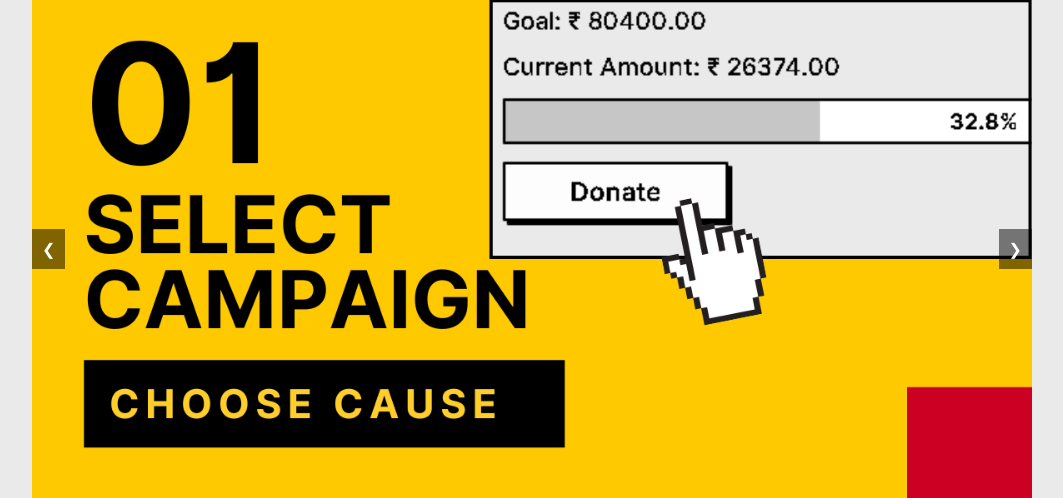
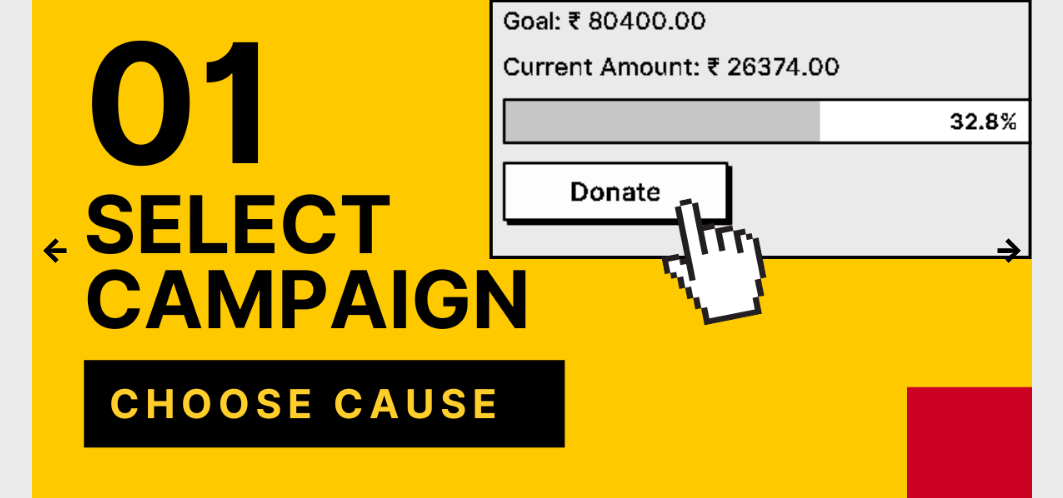
Before and after one commit to Chirag8023/NectarOfService, a PHP site: page /NectarOfService/assets/landing_page.php in a window 1280 px wide. Shown: the part 845-1343 px from the top of the page, without its empty margins (108-1171 px from the left). Run offline with PHP 8.4, Linux system fonts and the light colour scheme; data comes from the database, SQL or seed files in the repository; some web fonts are replaced.

Commit message:
carousel control styling

```diff
--- a/assets/landing_page.php
+++ b/assets/landing_page.php
@@ -40,8 +40,8 @@ margin-right:-0.5rem; margin-left:-1%; padding-left: 0.8rem; border-bottom: 2px
                 <img src="http://localhost/NectarOfService/assets/images/3.png" alt="Slide 3">
             </div>
         </div>
-        <label for="carousel-3" class="carousel-control prev">&#10094;</label>
-        <label for="carousel-2" class="carousel-control next">&#10095;</label>
+        <label for="carousel-3" class="carousel-control prev">←</label>
+        <label for="carousel-2" class="carousel-control next">→</label>
     </div>
 
     <div class="patron-section">
--- a/assets/main_style.css
+++ b/assets/main_style.css
@@ -178,11 +178,14 @@ textarea::-webkit-scrollbar-thumb:active {
     position: absolute;
     top: 50%;
     transform: translateY(-50%);
-    background: rgba(0, 0, 0, 0.5);
-    color: #fff;
+    background: #0000;
+    color: #000;
     cursor: pointer;
-    padding: 10px;
+    padding: 100% 0.5rem;
+	font-weight: 900;
+	font-size: 2rem;
     z-index: 1;
+	transition: background 0.2s ease-in-out, color 0.2s ease-in-out;
 }
 
 .carousel-control.prev {
@@ -194,7 +197,8 @@ textarea::-webkit-scrollbar-thumb:active {
 }
 
 .carousel-control:hover {
-    background: rgba(0, 0, 0, 0.8);
+    background: rgba(0, 0, 0, 0.5);
+    color: #fff;
 }
 
 @media screen and (min-width: 768px) {
```
